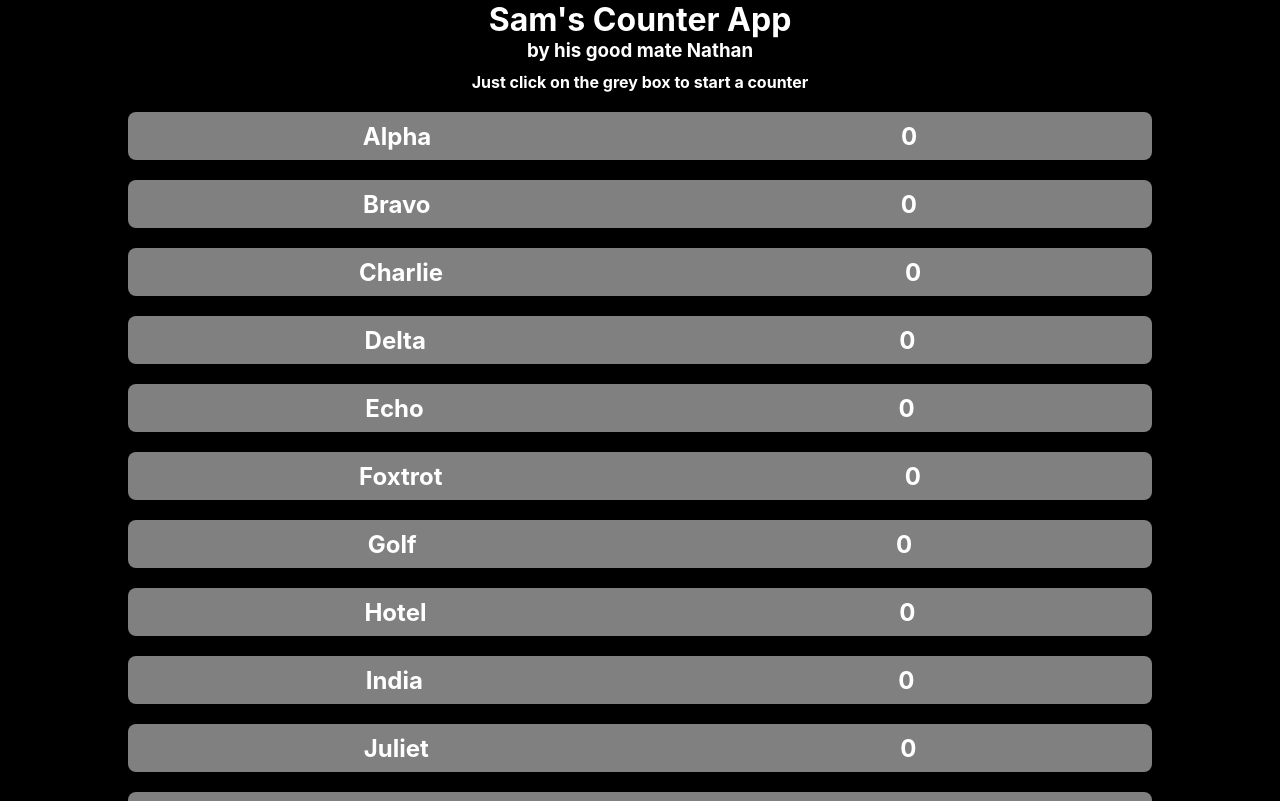
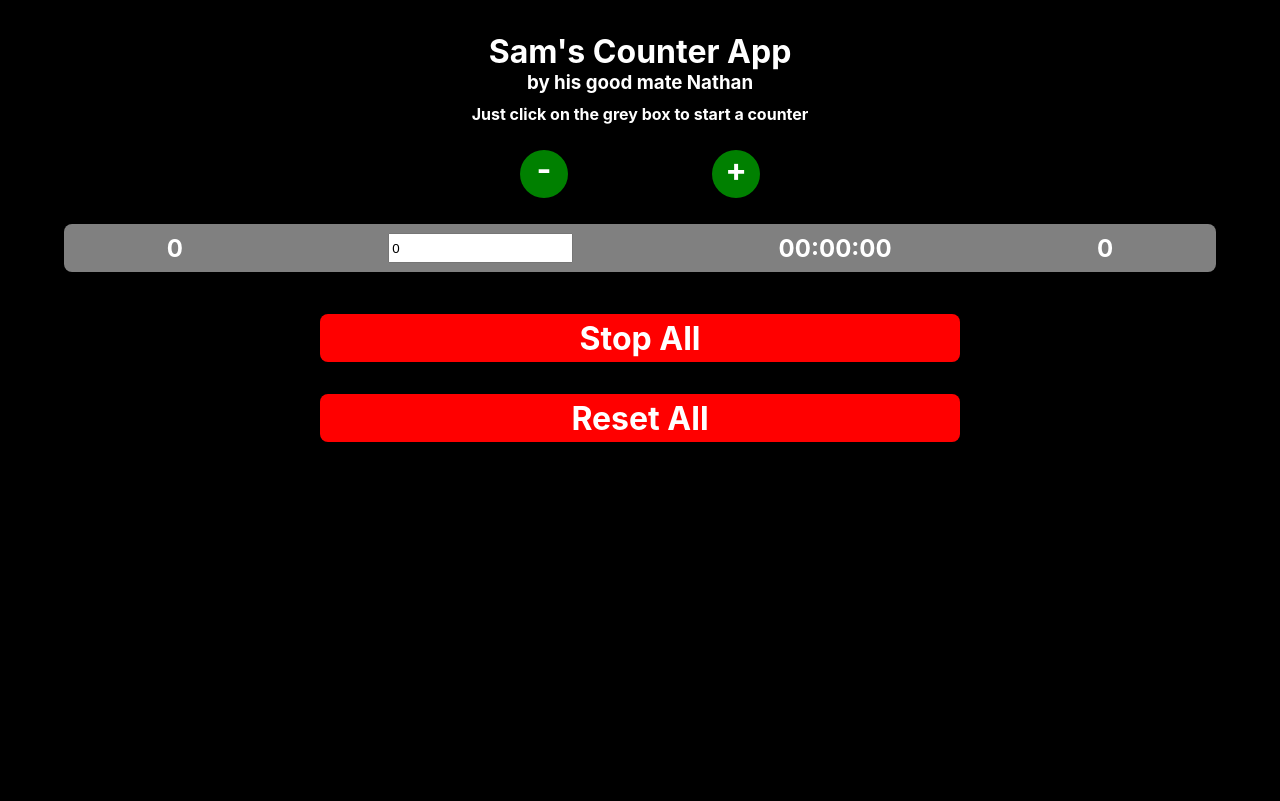
Before and after one commit to NathanJozef-Archive/sams-counter-app, a React (Create React App) app: page / in a window 1280 px wide. Shown: the top 801 px of the page. Built offline with nearby package versions, Linux system fonts and the light colour scheme.

Commit message:
General app improvements

```diff
--- a/src/App.scss
+++ b/src/App.scss
@@ -3,6 +3,7 @@
 	background-color: black;
 	width: 100vw;
 	min-height: 100vh;
+	padding-top: 2rem;
 	padding-bottom: 5rem;
 	margin: 0 0;
 }
@@ -13,6 +14,7 @@
 
 .counter-container {
 	width: 100%;
+	min-height: 50px;
 	display: flex;
 	flex-direction: column;
 	justify-content: center;
@@ -20,7 +22,31 @@
 	align-items: center;
 }
 
-.stop-all-div {
+.control-div {
+	display: flex;
+	flex-direction: column;
+	justify-content: space-around;
+	align-items: center;
+	width: 100%;
+}
+
+.counter-controls {
+	display: flex;
+	flex-direction: row;
+	min-width: 30%;
+	justify-content: space-around;
+	align-content: center;
+	padding: 1rem;
+}
+
+.control-add {
+	height: 3rem;
+	width: 3rem;
+	background-color: green;
+	border-radius: 1.5rem;
+}
+
+.control-text {
 	display: flex;
 	flex-direction: column;
 	align-items: center;
--- a/src/App.tsx
+++ b/src/App.tsx
@@ -1,36 +1,73 @@
-import React from 'react';
+import React, { useEffect, useState } from 'react';
 import CounterComponent from './components/counter-component';
 import eventEmitter, { events } from './events/eventEmitter';
 
 import './App.scss';
 
 function App() {
+	const [numberOfCounters, setNumberOfCounters] = useState<number>(1);
+
 	const stopAll = () => {
 		eventEmitter.emit(events.stopCounter);
 	};
+
+	const resetAll = () => {
+		var confirmation = window.confirm('Are you sure you want to reset all the counters?\nEither Ok or Cancel');
+		if (confirmation) {
+			eventEmitter.emit(events.reset);
+		}
+	};
+
+	const makeCounters = (): JSX.Element[] => {
+		var allCounters: JSX.Element[] = [];
+		for (let i = 0; i < numberOfCounters; i++) {
+			allCounters.push(<CounterComponent key={i} id={i} />);
+		}
+		return allCounters;
+	};
+
+	useEffect(() => {
+	}, [numberOfCounters]);
 
 	return (
 		<div className="app-container">
 			<div className="title-container">
 				<h1>Sam's Counter App</h1>
 				<h3>by his good mate Nathan</h3>
-				<h4 className='instruction-container'>Just click on the grey box to start a counter</h4>
+				<h4 className="instruction-container">Just click on the grey box to start a counter</h4>
+			</div>
+			<div className="control-div">
+				<div className="counter-controls">
+					<h1
+						className="control-add"
+						onClick={() => {
+							if (numberOfCounters > 1) {
+								setNumberOfCounters(numberOfCounters - 1);
+							}
+						}}
+					>
+						-
+					</h1>
+					<h1
+						className="control-add"
+						onClick={() => {
+							setNumberOfCounters(numberOfCounters + 1);
+						}}
+					>
+						+
+					</h1>
+				</div>
 			</div>
 			<div className="counter-container">
-				<CounterComponent name={'Alpha'}></CounterComponent>
-				<CounterComponent name={'Bravo'}></CounterComponent>
-				<CounterComponent name={'Charlie'}></CounterComponent>
-				<CounterComponent name={'Delta'}></CounterComponent>
-				<CounterComponent name={'Echo'}></CounterComponent>
-				<CounterComponent name={'Foxtrot'}></CounterComponent>
-				<CounterComponent name={'Golf'}></CounterComponent>
-				<CounterComponent name={'Hotel'}></CounterComponent>
-				<CounterComponent name={'India'}></CounterComponent>
-				<CounterComponent name={'Juliet'}></CounterComponent>
-				<CounterComponent name={'Kilo'}></CounterComponent>
-				<div className="stop-all-div" onClick={() => stopAll()}>
-					<h1 className="stop-all-text">Stop All</h1>
-				</div>
+				{makeCounters()}
+			</div>
+			<div className="control-div">
+				<h1 className="control-text" onClick={() => stopAll()}>
+					Stop All
+				</h1>
+				<h1 className="control-text" onClick={() => resetAll()}>
+					Reset All
+				</h1>
 			</div>
 		</div>
 	);
--- a/src/components/counter-component.scss
+++ b/src/components/counter-component.scss
@@ -1,6 +1,6 @@
-.counter-component-container {
-    background-color: grey;
-    width: 80%;
+.counter-component-container-selected {
+    background-color: green;
+    width: 90%;
     height: 3rem;
     margin: 10px 0;
     display: flex;
@@ -9,3 +9,19 @@
     align-items: center;
     border-radius: 8px;
 }
+
+.counter-component-container {
+    background-color: grey;
+    width: 90%;
+    height: 3rem;
+    margin: 10px 0;
+    display: flex;
+    flex-direction: row;
+    justify-content: space-around;
+    align-items: center;
+    border-radius: 8px;
+}
+
+.name-input-label {
+    height: 50%;
+}
--- a/src/components/counter-component.tsx
+++ b/src/components/counter-component.tsx
@@ -3,15 +3,17 @@ import eventEmitter, { events } from '../events/eventEmitter';
 import './counter-component.scss';
 
 interface CounterComponentProps {
-	name: string;
+	id: number;
 }
 
 const CounterComponent = (props: CounterComponentProps) => {
 	const [count, setCount] = useState<number>(0);
 	const [counterEnabled, setCounterEnabled] = useState<boolean>(false);
+	const [numberOfStarts, setNumberOfStarts] = useState<number>(0);
 
 	const counterClicked = () => {
 		eventEmitter.emit(events.stopCounter);
+		setNumberOfStarts(numberOfStarts + 1);
 		setCounterEnabled(true);
 	};
 
@@ -23,27 +25,54 @@ const CounterComponent = (props: CounterComponentProps) => {
 		}
 	};
 
+	const convertCountToTime = (): string => {
+		var date = new Date(0);
+		date.setSeconds(Math.floor(count));
+		var timeString = date.toISOString().substr(11, 8);
+		return timeString;
+	};
+
+	const onStopCounter = () => {
+		setCounterEnabled(false);
+	};
+
+	const onReset = () => {
+		setCounterEnabled(false);
+		setCount(0);
+		setNumberOfStarts(0);
+	};
+
+	const addListeners = () => {
+		eventEmitter.addListener(events.stopCounter, () => onStopCounter());
+		eventEmitter.addListener(events.reset, () => onReset());
+	};
+
+	const removeListeners = () => {
+		eventEmitter.removeListener(events.stopCounter, () => onStopCounter());
+		eventEmitter.removeListener(events.reset, () => onReset());
+	};
+
 	useEffect(() => {
-		eventEmitter.addListener(events.stopCounter, () => {
-			setCounterEnabled(false);
-		});
+		addListeners();
 
 		if (counterEnabled) {
-			document.getElementById(`counter-${props.name}`)!.style.backgroundColor = 'green'
+			document.getElementById(`counter-${props.id}`)!.className = 'counter-component-container-selected'
 			runCount();
 		} else {
-			document.getElementById(`counter-${props.name}`)!.style.backgroundColor = 'grey'
+			document.getElementById(`counter-${props.id}`)!.className = 'counter-component-container'
 		}
 
 		return () => {
-			eventEmitter.removeListener(events.stopCounter);
+			removeListeners();
 		};
-	}, [counterEnabled, count]);
+	}, [counterEnabled, count, numberOfStarts]);
 
 	return (
-		<div id={`counter-${props.name}`} className="counter-component-container" onClick={() => counterClicked()}>
-			<h2>{props.name}</h2>
-			<h2>{Math.floor(count)}</h2>
+		<div id={`counter-${props.id}`} className="counter-component-container" onClick={() => counterClicked()}>
+			<h2>{props.id}</h2>
+			<input className="name-input-label" type="text" defaultValue={props.id} onClick={(ev)=>{ev.stopPropagation()}} />
+			<h2>{convertCountToTime()}</h2>
+			<h2>{numberOfStarts}</h2>
 		</div>
 	);
 };
--- a/src/events/eventEmitter.ts
+++ b/src/events/eventEmitter.ts
@@ -1,6 +1,6 @@
 import EventEmitter from 'eventemitter3'
 
-export const events = { stopCounter: 'STOP_COUNT' }
+export const events = { stopCounter: 'STOP_COUNT', reset: 'APP_RESET' }
 
 const eventEmitter = new EventEmitter()
 
```
